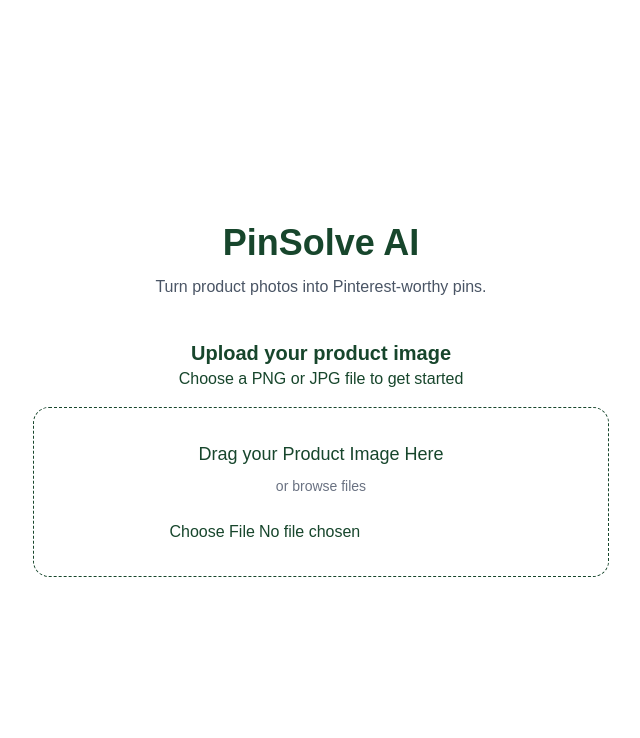
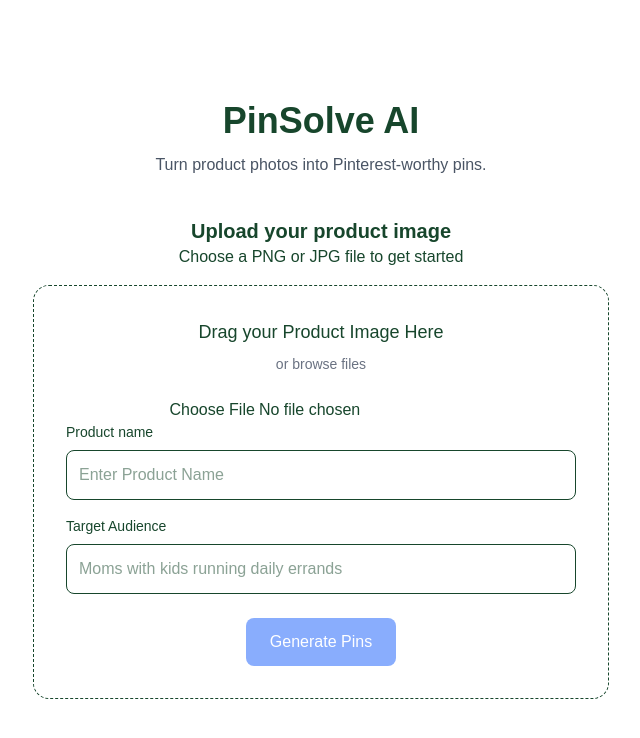
Before and after one commit to mimipeshy/pinsolve, a Next.js app: page / in a window 1280 px wide. Shown: the top 738 px of the page, without its empty margins (319-959 px from the left). Built offline with nearby package versions, Linux system fonts and the light colour scheme.

Commit message:
update upload image state

```diff
--- a/app/page.tsx
+++ b/app/page.tsx
@@ -1,21 +1,25 @@
 "use client";
-import {useState, useEffect} from "react";
+import { useState, useEffect } from "react";
 
 
 export default function Home() {
-  const[image,setImage] = useState<File | null>(null);
-  const[previewUrl,setPreviewUrl] = useState<string | null>(null);
-  useEffect(()=>{
-    if(!image){
+  const [image, setImage] = useState<File | null>(null);
+  const [previewUrl, setPreviewUrl] = useState<string | null>(null);
+  const [error, setError] = useState<string | null>(null);
+  const [productName, setProductName] = useState<string | null>(null);
+  const[targetAudience, setTargetAudience] = useState('')
+
+  useEffect(() => {
+    if (!image) {
       setPreviewUrl(null);
       return;
     }
     const objectUrl = URL.createObjectURL(image);
     setPreviewUrl(objectUrl);
-    return()=>{
+    return () => {
       URL.revokeObjectURL(objectUrl);
     };
-  },[image]);
+  }, [image]);
 
 
   return (
@@ -39,12 +43,54 @@ export default function Home() {
           type="file"
           accept="image/png, image/jpeg"
           onChange={(e) => {
-          if (e.target.files && e.target.files[0]) {
-            setImage(e.target.files[0]);
+            const file = e.target.files?.[0];
+
+            if (!file) return;
+            e.target.value = '';
+
+            if (
+              !['image/png', 'image/jpeg'].includes(file.type) ||
+              file.size > 5 * 1024 * 1024
+            ) {
+              setError('Invalid file type or size. Please upload a PNG or JPG image under 5MB.');
+              setImage(null);
+              return;
             }
+            setError(null);
+            setImage(file);
           }}
-
         />
+        {error && (
+          <p className="mt-3 text-sm text-red-600">{error}</p>
+        )}
+        <label className="block text-left text-sm font-medium">
+          Product name
+        </label>
+        <input type="text"
+          placeholder="Enter Product Name"
+          className="mt-2 w-full rounded-lg border p-3"
+          value={productName || ''}
+          onChange={(e) => {
+            setProductName(e.target.value)
+          }}
+        />
+        <label className="block text-left text-sm font-medium mt-4">
+          Target Audience
+        </label>
+        <input type="text"
+          placeholder="Moms with kids running daily errands"
+          className="mt-2 w-full rounded-lg border p-3"
+          value={targetAudience || ''}
+          onChange={(e) => {
+            setTargetAudience(e.target.value)
+          }}
+        />
+        <button
+          type="button"
+          disabled={!image}
+          className="mt-6 rounded-lg bg-blue-600 px-6 py-3 text-white disabled:opacity-50">
+            Generate Pins
+          </button>
           </div>
     </main>
   );
```
Lines whose indentation alone changed are shown as unchanged.
